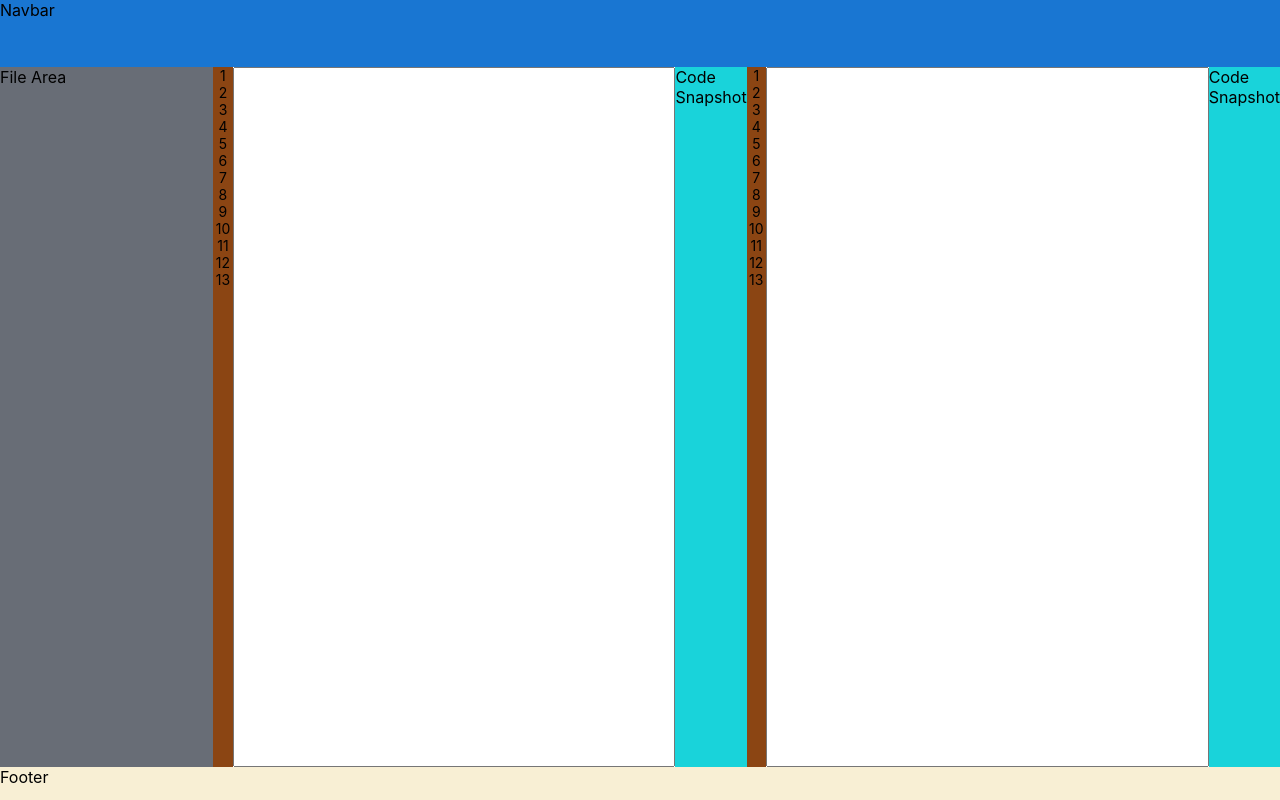
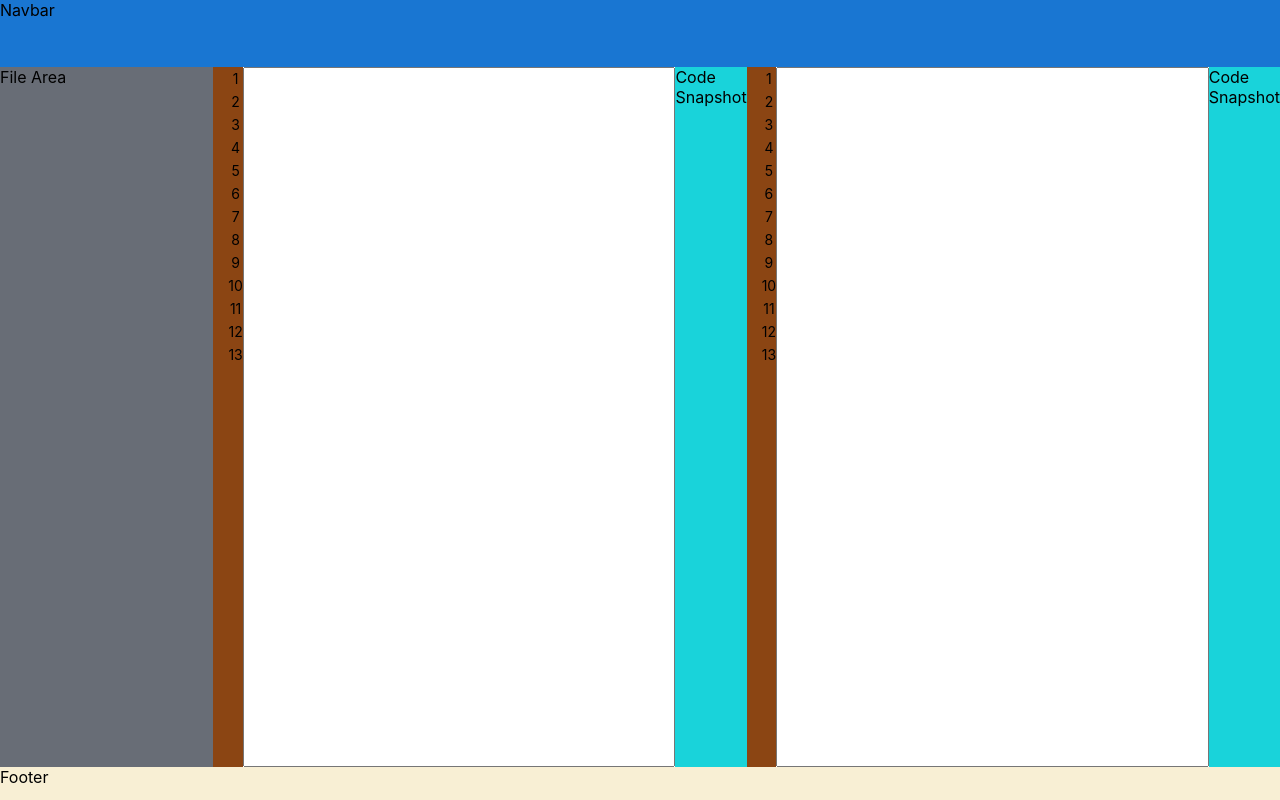
Before and after one commit to JaiRaga/jstxt_client, a React (Create React App) app: page / in a window 1280 px wide. Built offline with nearby package versions, Linux system fonts and the light colour scheme.

Commit message:
working on the layout

```diff
--- a/src/components/line/LineNumber.js
+++ b/src/components/line/LineNumber.js
@@ -9,8 +9,10 @@ const LineNumber = () => {
   }
   return (
     <div className='number'>
-      {arr.map((i) => (
-        <div>{i}</div>
+      {arr.map((i, ind) => (
+        <div key={ind} className='num'>
+          {i}
+        </div>
       ))}
     </div>
   );
```
